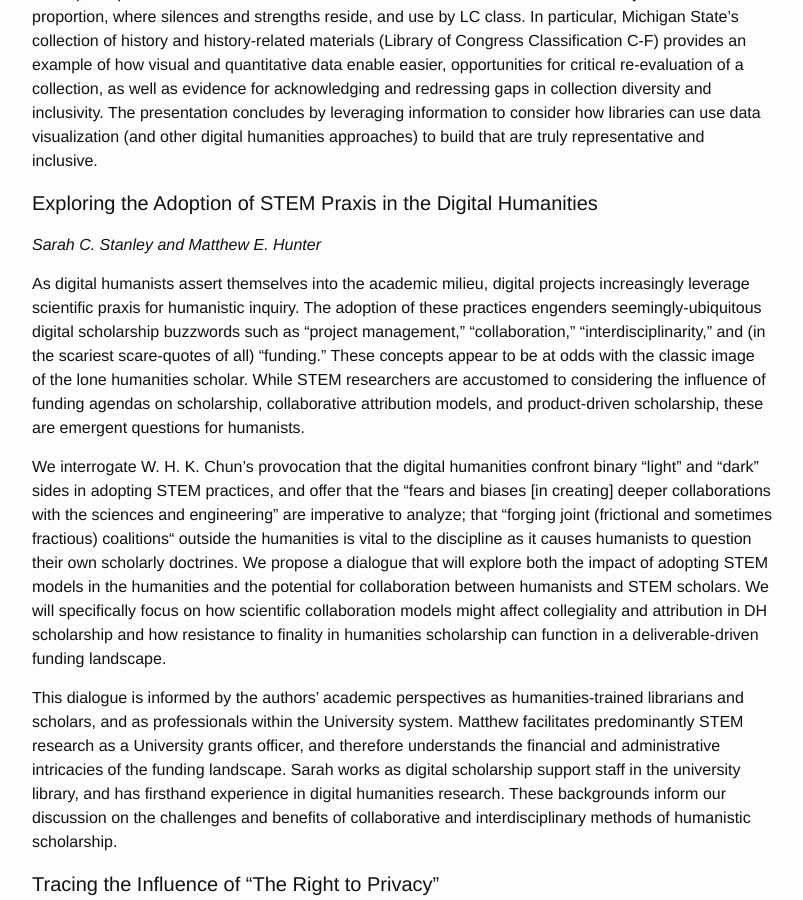
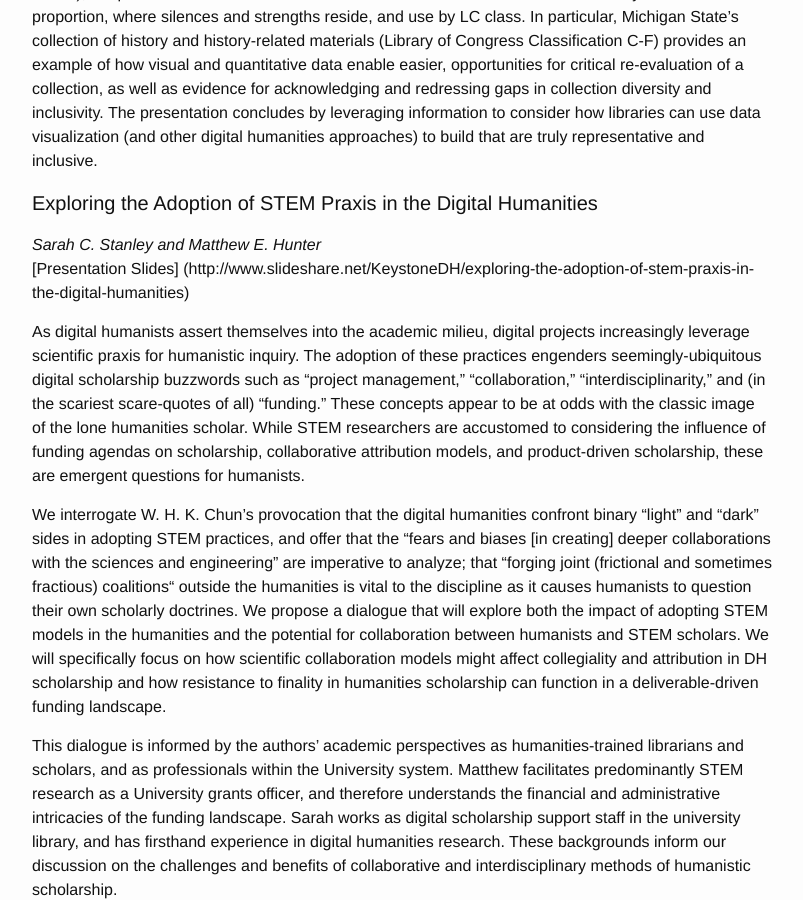
Before and after one commit to KeystoneDH/2016, a Jekyll site: the page built from abstracts.md, in a window 1280 px wide and 900 px high, scrolled down 16764 px. Shown: the whole window, without its empty margins (238-1041 px from the left). Built offline with Jekyll 4.4.1, drawn with Linux system fonts in a browser that asks for light colours.

Commit message:
Update abstracts.md

```diff
--- a/abstracts.md
+++ b/abstracts.md
@@ -311,6 +311,7 @@ Building on scholarship addressing diversity in collection assessment, this pres
 {: #submission-41}
 
 *Sarah C. Stanley and Matthew E. Hunter*
+[Presentation Slides] (http://www.slideshare.net/KeystoneDH/exploring-the-adoption-of-stem-praxis-in-the-digital-humanities)
 
 As digital humanists assert themselves into the academic milieu, digital projects increasingly leverage scientific praxis for humanistic inquiry. The adoption of these practices engenders seemingly-ubiquitous digital scholarship buzzwords such as “project management,” “collaboration,” “interdisciplinarity,” and (in the scariest scare-quotes of all) “funding.” These concepts appear to be at odds with the classic image of the lone humanities scholar. While STEM researchers are accustomed to considering the influence of funding agendas on scholarship, collaborative attribution models, and product-driven scholarship, these are emergent questions for humanists.
 
```
